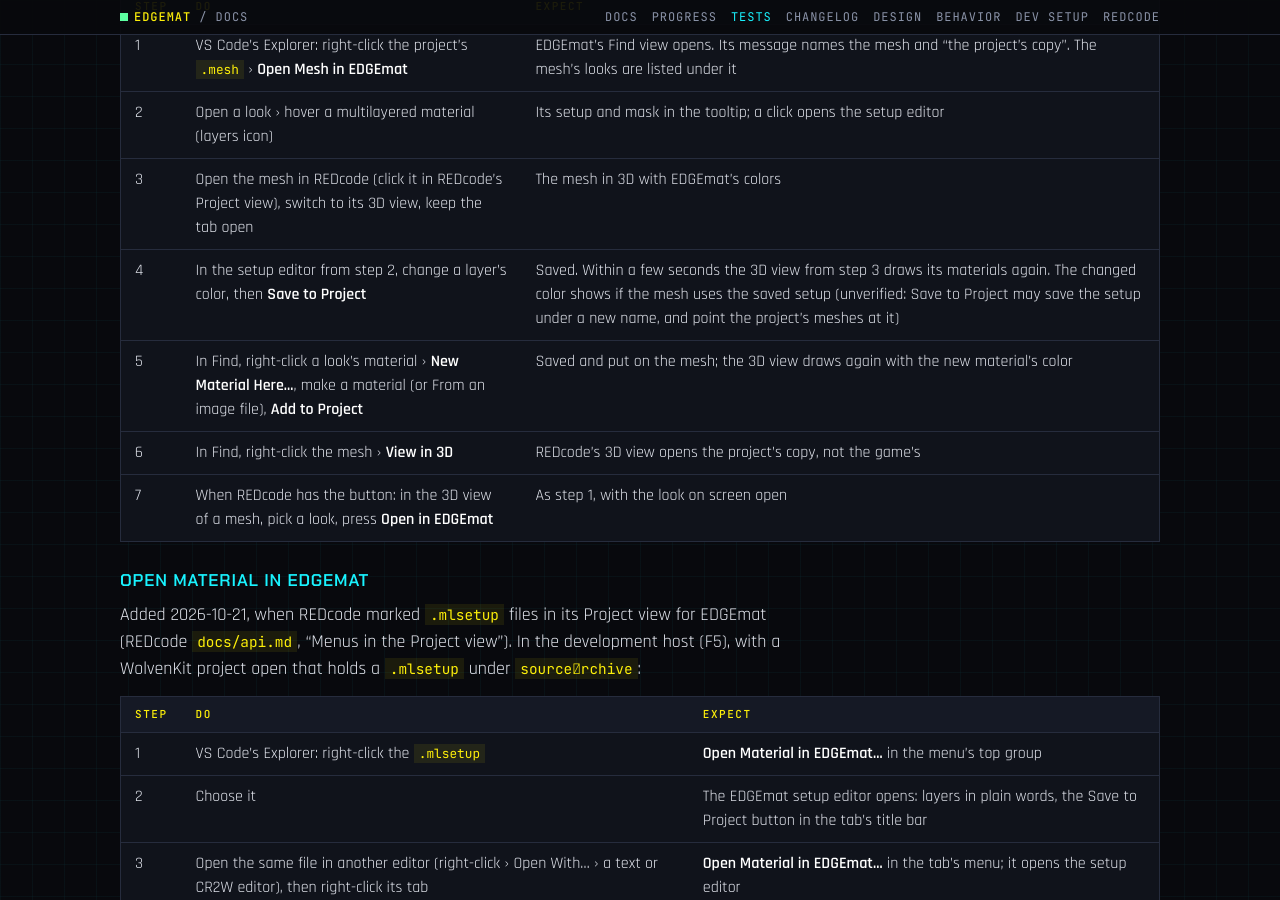
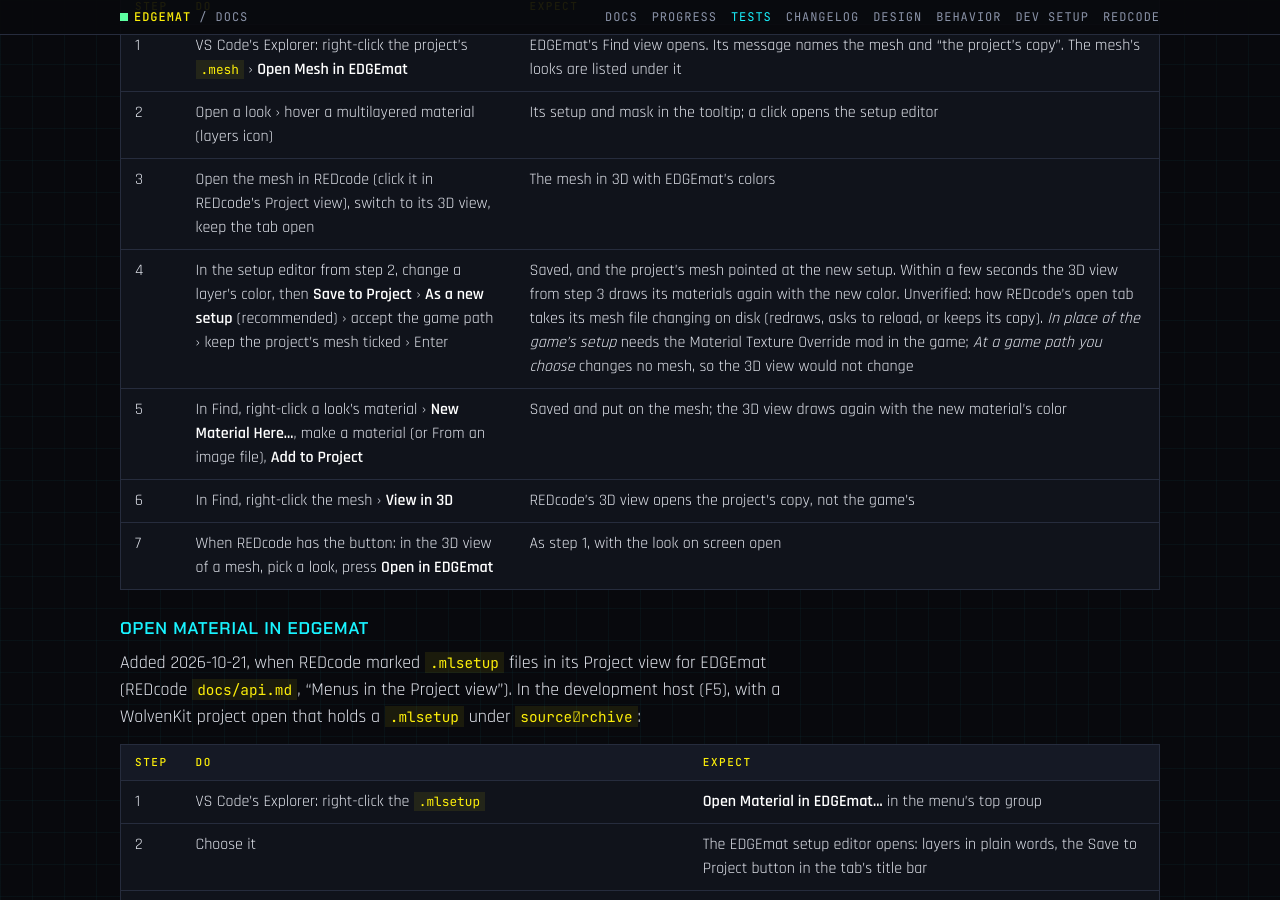
Before and after one commit to Edgemodders/EDGEmat, a Jekyll site: the page built from docs/testing.md, in a window 1280 px wide and 900 px high, scrolled down 16960 px. Built offline with Jekyll 4.4.1, drawn with Linux system fonts in a browser that asks for light colours; our own code applies the rules of GitHub Pages for plain Markdown files.

Commit message:
Tests: Open Mesh step 4 names the save choice, As a new setup
Co-Authored-By: Claude Opus 5.5 <noreply@anthropic.com>

```diff
--- a/docs/testing.md
+++ b/docs/testing.md
@@ -292,7 +292,7 @@ Added 2026-10-23: from a mesh in 3D to its materials in EDGEmat, and the 3D view
 | 1 | VS Code's Explorer: right-click the project's `.mesh` › **Open Mesh in EDGEmat** | EDGEmat's Find view opens. Its message names the mesh and "the project's copy". The mesh's looks are listed under it |
 | 2 | Open a look › hover a multilayered material (layers icon) | Its setup and mask in the tooltip; a click opens the setup editor |
 | 3 | Open the mesh in REDcode (click it in REDcode's Project view), switch to its 3D view, keep the tab open | The mesh in 3D with EDGEmat's colors |
-| 4 | In the setup editor from step 2, change a layer's color, then **Save to Project** | Saved. Within a few seconds the 3D view from step 3 draws its materials again. The changed color shows if the mesh uses the saved setup (unverified: Save to Project may save the setup under a new name, and point the project's meshes at it) |
+| 4 | In the setup editor from step 2, change a layer's color, then **Save to Project** › **As a new setup** (recommended) › accept the game path › keep the project's mesh ticked › Enter | Saved, and the project's mesh pointed at the new setup. Within a few seconds the 3D view from step 3 draws its materials again with the new color. Unverified: how REDcode's open tab takes its mesh file changing on disk (redraws, asks to reload, or keeps its copy). *In place of the game's setup* needs the Material Texture Override mod in the game; *At a game path you choose* changes no mesh, so the 3D view would not change |
 | 5 | In Find, right-click a look's material › **New Material Here...**, make a material (or From an image file), **Add to Project** | Saved and put on the mesh; the 3D view draws again with the new material's color |
 | 6 | In Find, right-click the mesh › **View in 3D** | REDcode's 3D view opens the project's copy, not the game's |
 | 7 | When REDcode has the button: in the 3D view of a mesh, pick a look, press **Open in EDGEmat** | As step 1, with the look on screen open |
```
